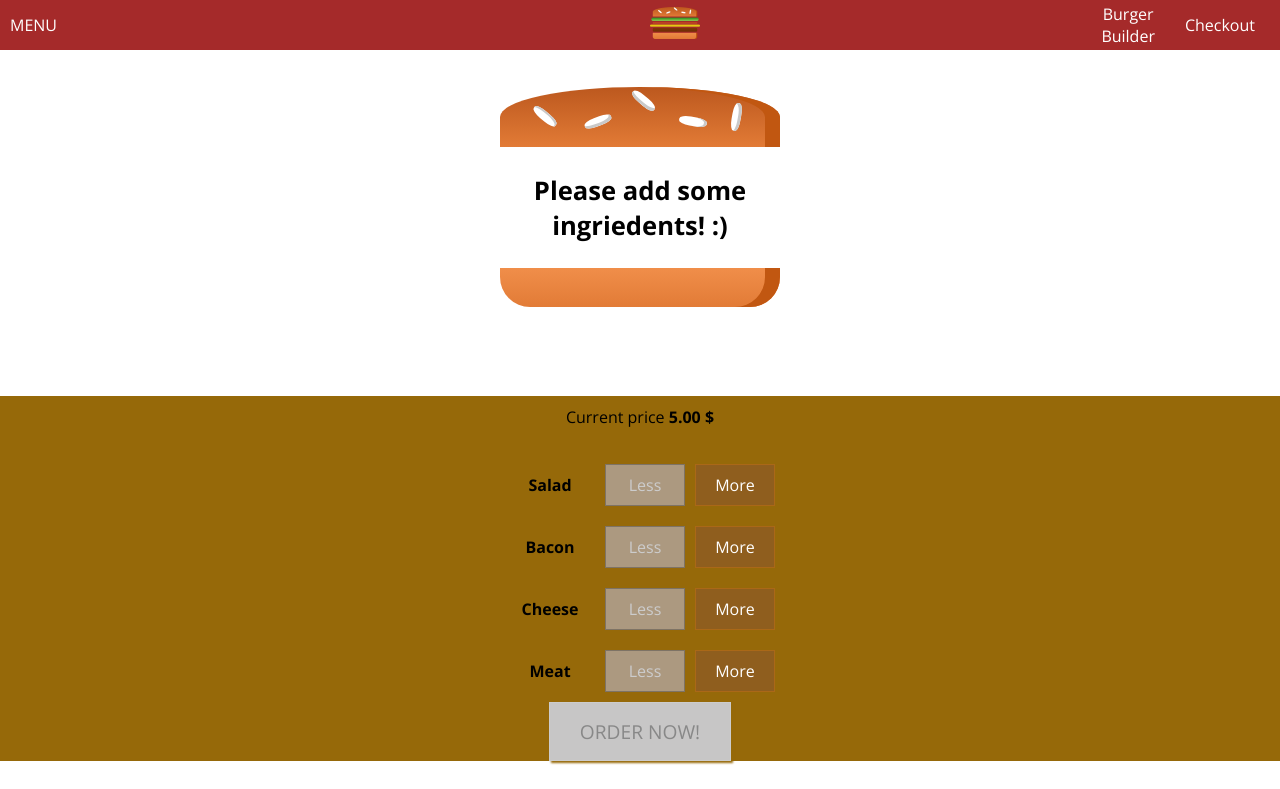
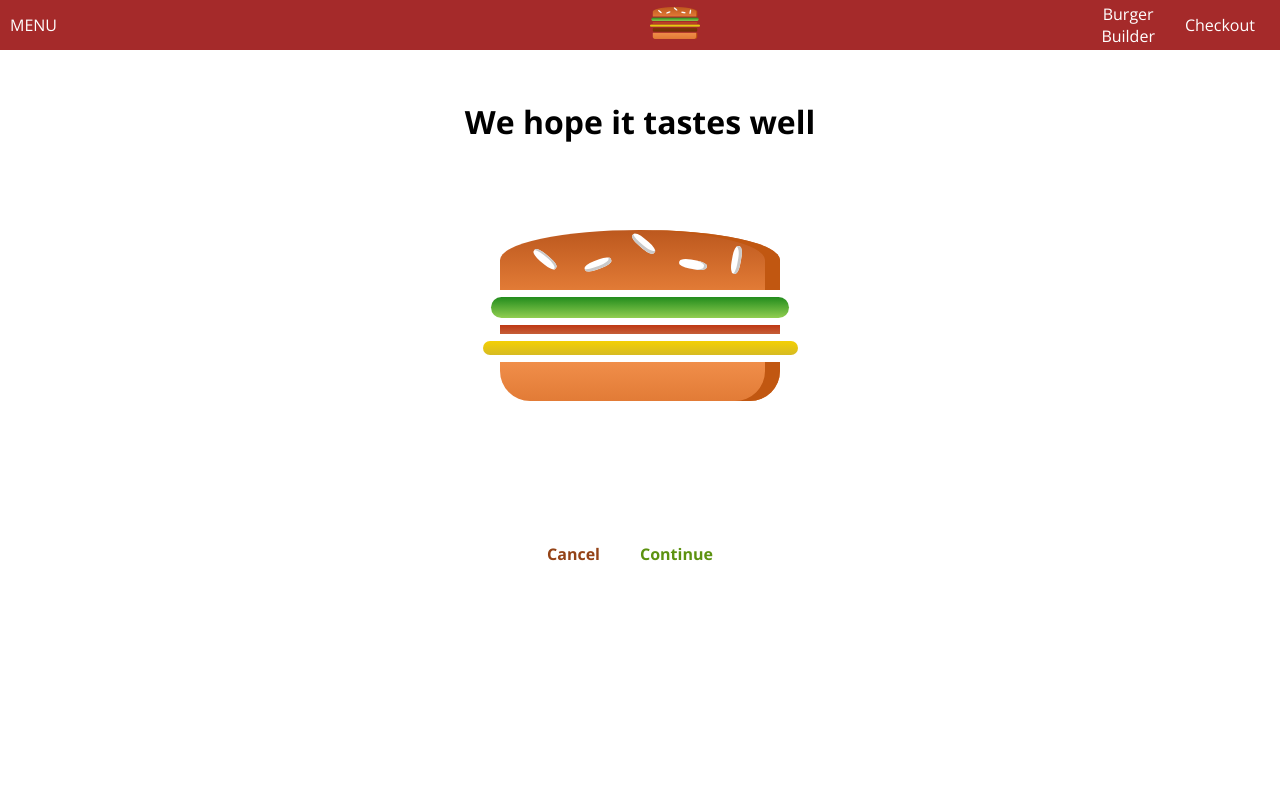
Before and after one commit to BartlomiejKar/burger-app-react, a React (Create React App) app: page /checkout in a window 1280 px wide. Shown: the top 789 px of the page. Built offline with nearby package versions, Linux system fonts and the light colour scheme.

Commit message:
install react router, added browseRouter, Route

```diff
--- a/package.json
+++ b/package.json
@@ -7,6 +7,7 @@
     "prop-types": "^15.7.2",
     "react": "^16.13.1",
     "react-dom": "^16.13.1",
+    "react-router-dom": "^5.2.0",
     "react-scripts": "1.1.5"
   },
   "scripts": {
--- a/src/App.js
+++ b/src/App.js
@@ -1,4 +1,5 @@
 import React, { Component } from "react";
+import { Route, Switch } from "react-router-dom";
 import "./App.css";
 import Layout from "./components/Layout/Layout";
 import BurgerBuilder from "./container/burgerBuilder/BurgerBuilder";
@@ -9,8 +10,10 @@
     return (
       <div>
         <Layout>
-          <BurgerBuilder></BurgerBuilder>
-          <Checkout />
+          <Switch>
+            <Route path="/" exact component={BurgerBuilder} />
+            <Route path="/checkout" component={Checkout} />
+          </Switch>
         </Layout>
       </div>
     );
--- a/src/container/Checkout/Checkout.css
+++ b/src/container/Checkout/Checkout.css
@@ -1,3 +1,4 @@
 .CheckoutSummary {
   text-align: center;
+  margin-top: 100px;
 }
--- a/src/container/burgerBuilder/burgerBuilder.js
+++ b/src/container/burgerBuilder/burgerBuilder.js
@@ -88,33 +88,33 @@
 
   continueOrder = () => {
     // alert("You Continue");
-    this.setState({
-      isLoading: true,
-    });
-
-    const order = {
-      ingriedents: this.state.ingriedents,
-      totalPrice: this.state.totalPrice,
-      client: {
-        name: "Bolek",
-        adress: "test",
-        delivery: "fast",
-      },
-    };
-    axios
-      .post("/orders.json", order)
-      .then((response) => {
-        console.log(response);
-        this.setState({
-          isLoading: false,
-        });
-      })
-      .catch((error) => {
-        console.log(error);
-        this.setState({
-          isLoading: false,
-        });
-      });
+    // this.setState({
+    //   isLoading: true,
+    // });
+    // const order = {
+    //   ingriedents: this.state.ingriedents,
+    //   totalPrice: this.state.totalPrice,
+    //   client: {
+    //     name: "Bolek",
+    //     adress: "test",
+    //     delivery: "fast",
+    //   },
+    // };
+    // axios
+    //   .post("/orders.json", order)
+    //   .then((response) => {
+    //     console.log(response);
+    //     this.setState({
+    //       isLoading: false,
+    //     });
+    //   })
+    //   .catch((error) => {
+    //     console.log(error);
+    //     this.setState({
+    //       isLoading: false,
+    //     });
+    //   });
+    this.props.history.push("/checkout");
   };
 
   cancelOrder = () => {
--- a/src/index.js
+++ b/src/index.js
@@ -1,8 +1,15 @@
-import React from 'react';
-import ReactDOM from 'react-dom';
-import './index.css';
-import App from './App';
-import registerServiceWorker from './registerServiceWorker';
+import React from "react";
+import ReactDOM from "react-dom";
+import { BrowserRouter } from "react-router-dom";
+import "./index.css";
+import App from "./App";
+import registerServiceWorker from "./registerServiceWorker";
 
-ReactDOM.render(<App />, document.getElementById('root'));
+const app = (
+  <BrowserRouter>
+    <App />
+  </BrowserRouter>
+);
+
+ReactDOM.render(app, document.getElementById("root"));
 registerServiceWorker();
```
Also changed, not shown: 1 other file (tests, documents, lock files or other folders).
